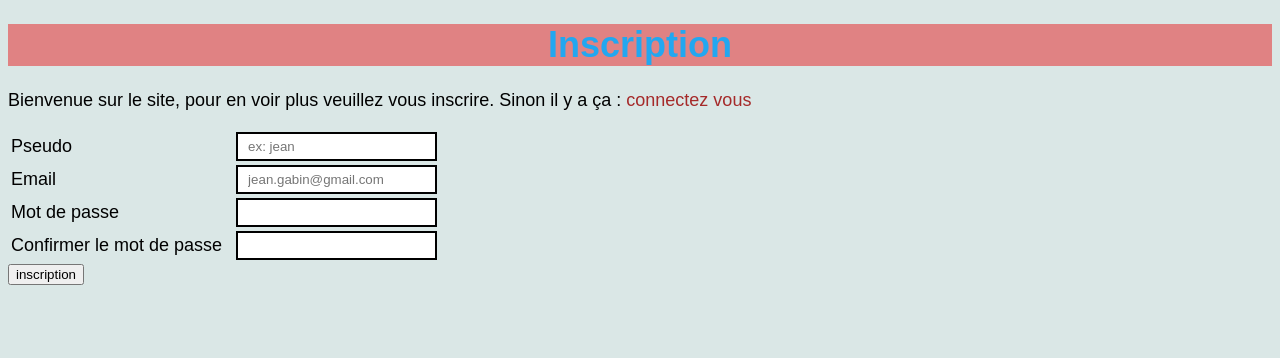
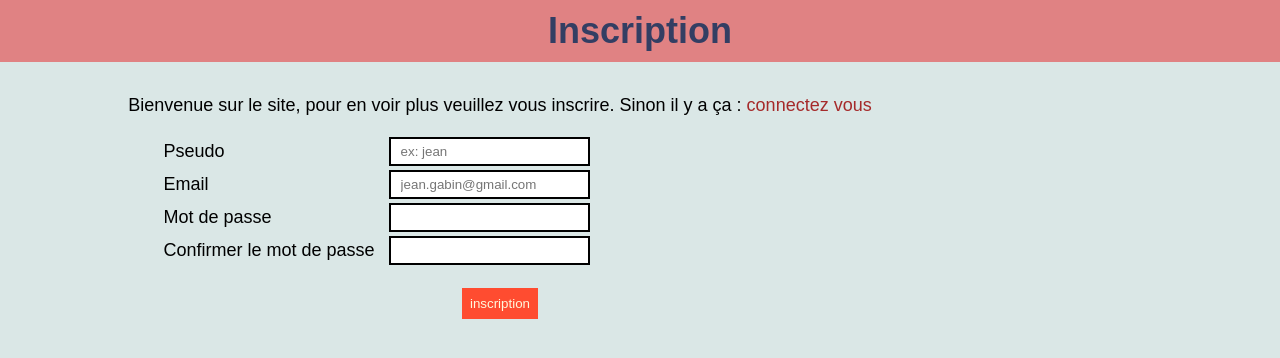
Before and after one commit to Boennec/login-logout-form, a PHP site: page / in a window 1280 px wide. Shown: the top 358 px of the page. Run offline with PHP 8.4, Linux system fonts and the light colour scheme.

```diff
--- a/connect.php
+++ b/connect.php
@@ -18,7 +18,7 @@
         <h1>Connexion</h1>
     </header>
     <div class="container">
-        <p>Bienvenue sur le site, si vous n'êtes pas inscrits, veuillez aller là: <a href="../">inscrivez-vous</a></p>
+        <p id="info">Bienvenue sur le site, si vous n'êtes pas inscrits, veuillez aller là: <a href="index.php">inscrivez-vous</a></p>
 
         <form method="POST" action="index.php">
             <p>
@@ -34,7 +34,9 @@
                 </tr>
 
             </table>
-            <button type="submit">Connexion</button>
+            <div id="button">
+                <button type="submit">Connexion</button>
+            </div>
             </p>
         </form>
     </div>
--- a/design/default.css
+++ b/design/default.css
@@ -4,11 +4,20 @@ html {
     background-color:#dae7e6;
 }
 
+body {
+
+    padding: 0;
+    margin: 0;
+}
 
 input {
     border: 2px solid black;
     padding: 5px 10px;
     margin-left: 10px;
+}
+
+#info {
+    text-align: center;
 }
 
 a {
@@ -21,13 +30,39 @@ header {
 
     text-align: center;
     background-color:#e08283;
+    padding: 10px;
 }
 
 header h1 {
-    color:#22a7f0;
+    color:#333e63;
+    margin: 0;
+}
+/* on permet d'intégrer le padding a l'intérieur de l'élément container */
+* {
+    box-sizing: border-box;
+}
+
+form {
+    margin: auto;
+    width: 70%;
 }
 
 .container {
 
     width: 1000px;
+    padding: 15px;
 }
+
+#button {
+    text-align: center;
+    margin-top: 20px;
+
+}
+
+button {
+    background-color:#ff4c30;
+    color:cornsilk;
+    border: 0;
+    cursor: pointer;
+    padding: 8px;
+}
--- a/index.php
+++ b/index.php
@@ -22,7 +22,7 @@
     </header>
     <div class="container">
 
-        <p>Bienvenue sur le site, pour en voir plus veuillez vous inscrire. Sinon il y a ça : <a href="connect.php">connectez vous</a></p>
+        <p id="info">Bienvenue sur le site, pour en voir plus veuillez vous inscrire. Sinon il y a ça : <a href="connect.php">connectez vous</a></p>
 
         <form method="POST" action="index.php">
             <p>
@@ -44,7 +44,10 @@
                     <td><input type="password" name="passwordConfirm" /></td>
                 </tr>
             </table>
-            <button type="submit">inscription</button>
+
+            <div id="button">
+                <button type="submit">inscription</button>
+            </div>
             </p>
         </form>
     </div>
```
